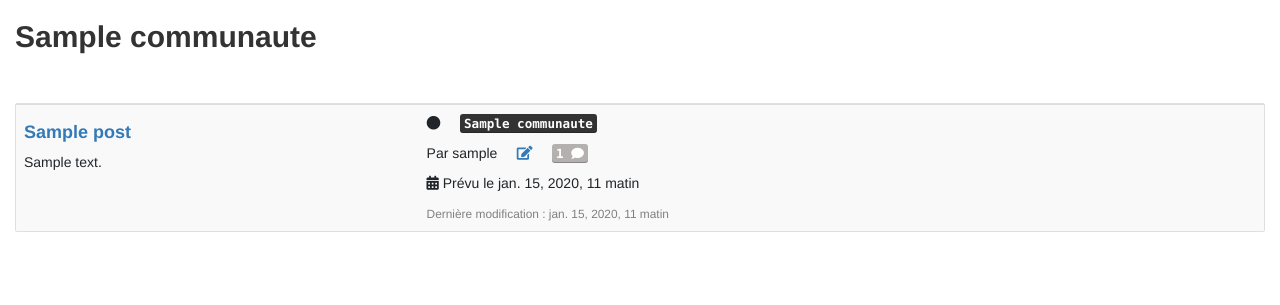
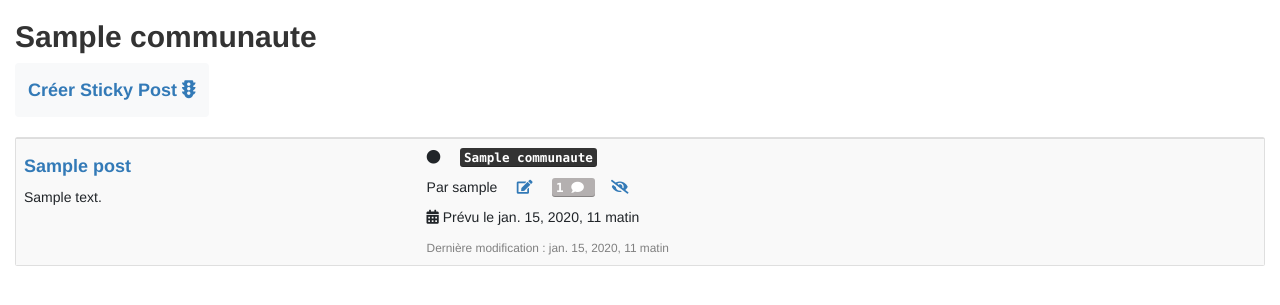
Before and after one commit to Hugo1898/projet, a Django app: page /communitymanager/communaute/1/ in a window 1280 px wide. Shown: the part 143-448 px from the top of the page. Run offline with Django 3.2, Linux system fonts and the light colour scheme; a user stored in the database is signed in; tables that the repository leaves empty hold one stand-in row (values such as "Sample post"); parts of the project's set-up code (start-up, migrations or seed data) failed here and were passed over; some libraries are stand-ins or nearby versions.

Commit message:
V009 Formulaire de création de post sticky

```diff
--- a/communitymanager/models.py
+++ b/communitymanager/models.py
@@ -37,6 +37,9 @@ class Post(models.Model):
     evenementiel = models.BooleanField()
     date_evenement = models.DateTimeField(default=timezone.now)
     auteur = models.ForeignKey(User, on_delete=models.CASCADE)
+    visible = models.BooleanField(default=True)
+    sticky = models.BooleanField(default=False)
+
 
     class Meta:
         verbose_name = "Post"
--- a/communitymanager/templates/communitymanager/voir_posts.html
+++ b/communitymanager/templates/communitymanager/voir_posts.html
@@ -1,11 +1,19 @@
 {% extends 'base.html' %}
 {% block title %}
     Posts de {{ com.nom }}
+
 {% endblock %}
 
 {% block content %}
 
     <h2>{{ com.nom }}</h2>
+    {% if com.user_is_manager%}
+    <button type="button" class="btn btn-light" >
+    <a href="/communitymanager/nouveau_post/1"> <h4>
+                                Créer Sticky Post <i class="fa fa-traffic-light"></i></a>
+    </h4>
+    </button>
+    {% endif %}
     <br>
     <br>
     <div class="card">
@@ -14,7 +22,14 @@
             {% for post in posts %}
                 <tr>
                     <td>
-        <a href="/communitymanager/post/{{ post.id }}/"> <h4> {{ post.titre }} </h4> </a>
+                        <h4>
+                            {% if  not post.visible %}
+                                Hidden <i class="fa fa-eye-slash"></i>
+                            {% endif %}
+                            <a href="/communitymanager/post/{{ post.id }}/">
+                                {{ post.titre }}</a>
+                        </h4>
+
                         <p> {{ post.description }}</p>
                     </td>
                     <td>
@@ -27,13 +42,13 @@
                             <p> Par {{ post.auteur }}
                                 &nbsp &nbsp
                                 <a href="/communitymanager/modif_post/{{ post.id }}/">
-            <i class="fa fa-pencil-square-o" ></i> </a>
+                                    <i class="fa fa-pencil-square-o"></i> </a>
                                 &nbsp &nbsp
                                 <kbd style="background-color: #b4b0b0">
                                     {{ counts|get_item:post.titre }}
                                     <i class="fas fa-comment"></i>
                                 </kbd>
-            </p>
+                                &nbsp &nbsp
                         {% else %}
                             <p> Par {{ post.auteur }}
                             &nbsp &nbsp
@@ -41,10 +56,22 @@
                                 {{ counts|get_item:post.titre }}
                                 <i class="fas fa-comment"></i>
                             </kbd>
+                             &nbsp &nbsp
+                        {% endif %}
+                        {% if com.user_is_manager%}
+                            <a href="/communitymanager/visibility_post/{{ post.id }}/">
+                                {% if  not post.visible %}
+                                    <i class="fa fa-eye"></i> </a>
+                                {% else %}
+                                    <i class="fa fa-eye-slash"></i> </a>
+                                {% endif %}
+                            &nbsp &nbsp
+                        {% endif %}
                         </p>
-        {% endif %}
+
+
                         {% if post.evenementiel %}
-        <p> <i class='fas'>&#xf073;</i> Prévu le {{ post.date_evenement }}</p>
+                            <p><i class='fas'>&#xf073;</i> Prévu le {{ post.date_evenement }}</p>
                         {% endif %}
                         <small style="color: grey">Dernière modification : {{ post.date_creation }}</small>
                     </td>
--- a/communitymanager/urls.py
+++ b/communitymanager/urls.py
@@ -13,5 +13,7 @@ urlpatterns = [
     path('nouvelle_communaute/', views.nouvelle_communaute, name='nouvelle_communaute'),
     path('modif_communaute/<int:communaute_id>/', views.modif_communaute, name='modif_communaute'),
     path('delete_communaute/<int:communaute_id>/', views.delete_communaute, name='delete_communaute'),
+    path('visibility_post/<int:post_id>/', views.visibility_post, name='visibility_post'),
+    path('nouveau_post/<int:sticky_post>/', views.nouveau_post, name='nouveau_sticky_post'),
 
 ]
--- a/communitymanager/views.py
+++ b/communitymanager/views.py
@@ -37,11 +37,20 @@ def abonnement(request, action, com_id):
 @login_required
 def communaute(request, com_id):
     com = get_object_or_404(Communaute, pk=com_id)
-    posts = Post.objects.filter(communaute=com_id).order_by('-date_creation')
+    if request.user in com.managers.all():
+        posts = Post.objects.filter(communaute=com_id).order_by('-date_creation')
+    else:
+        posts = Post.objects.filter(communaute=com_id, visible=True).order_by('-date_creation')
+
     counts = {}
     for post in posts:
         counts[post.titre] = Commentaire.objects.filter(post=post).count()
     user = request.user
+
+    # Pour vérifier si l'user est un manager
+    com.user_is_manager = False
+    if request.user in com.managers.all():
+        com.user_is_manager = True
     return render(request, 'communitymanager/voir_posts.html', locals())
 
 
@@ -71,12 +80,15 @@ def commentaire(request, post_id, contenu):
 
 
 @login_required
-def nouveau_post(request):
+def nouveau_post(request, sticky_post=0):
     form = PostForm(request.POST or None)
     mod = False
     if form.is_valid():
         post = form.save(commit=False)
         post.auteur = request.user
+        post.visible=True
+        if (sticky_post==1) and request.user in post.communaute.managers.all():
+            post.sticky=True
         post.save()
         return redirect('post', post_id=post.id)
 
@@ -101,7 +113,7 @@ def modif_post(request, post_id):
 def news_feed(request):
     communautes = request.user.communautes.all()
     coments = Commentaire.objects.all()
-    posts = Post.objects.all().order_by('-date_creation').filter(communaute__in=communautes)
+    posts = Post.objects.filter(visible=True).order_by('-date_creation').filter(communaute__in=communautes)
     counts = {}
     for post in posts:
         counts[post.titre] = Commentaire.objects.filter(post=post).count()
@@ -139,6 +151,17 @@ def delete_communaute(request, communaute_id):
         communaute.delete()
     return redirect('communautes')
 
+@login_required
+def visibility_post(request, post_id):
+    post = get_object_or_404(Post, pk=post_id)
+    print(post.communaute.id)
+    if request.user in post.communaute.managers.all():
+        if (post.visible):
+            post.visible=False
+        elif (not post.visible):
+            post.visible=True
+        post.save()
+    return redirect('communaute', com_id=post.communaute.id)
 
 def signup(request):
     if request.method == 'POST':
```
Also changed, not shown: communitymanager/migrations/0011_auto_20210527_2110.py (added). Lines whose indentation alone changed are shown as unchanged.
